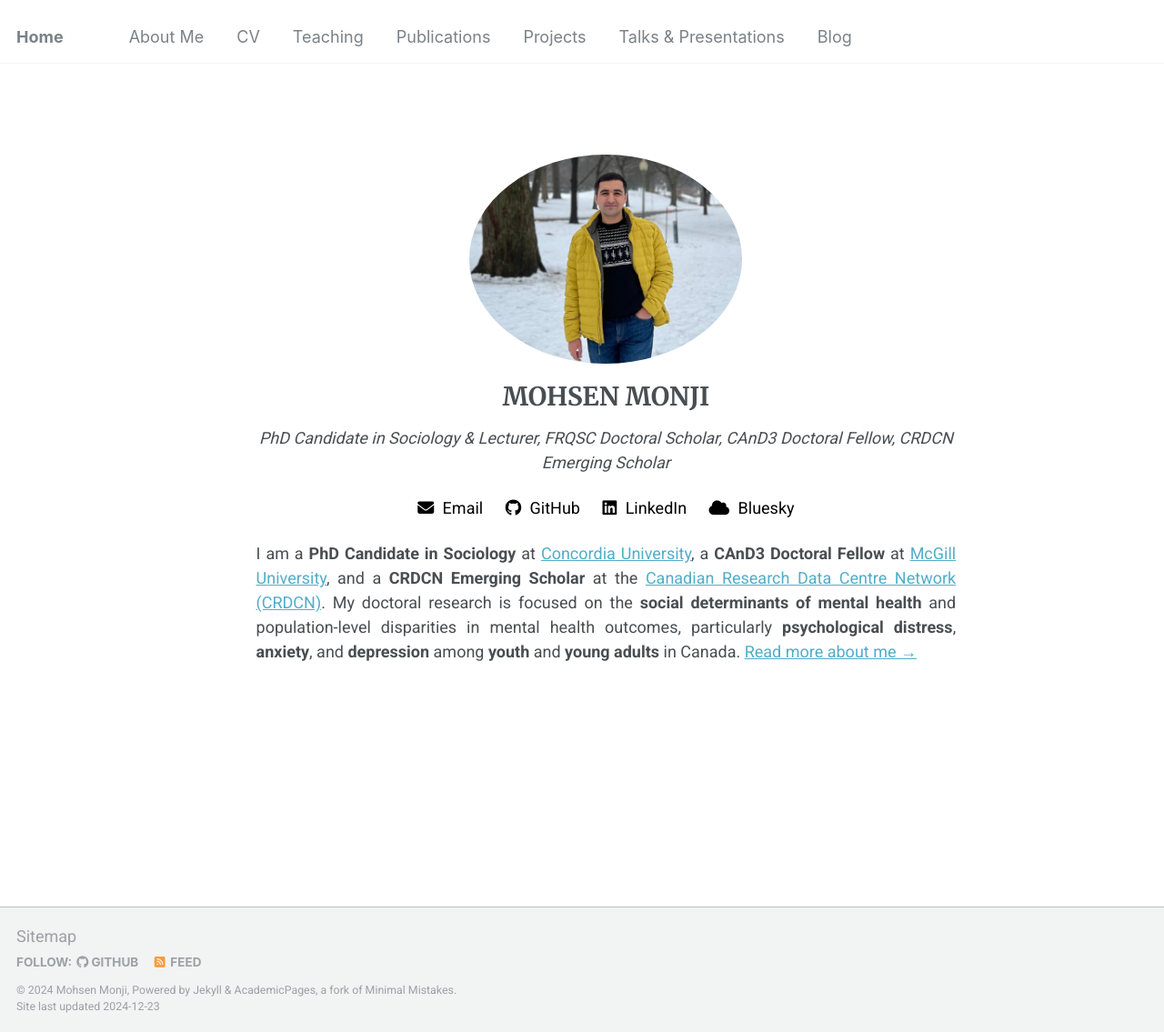
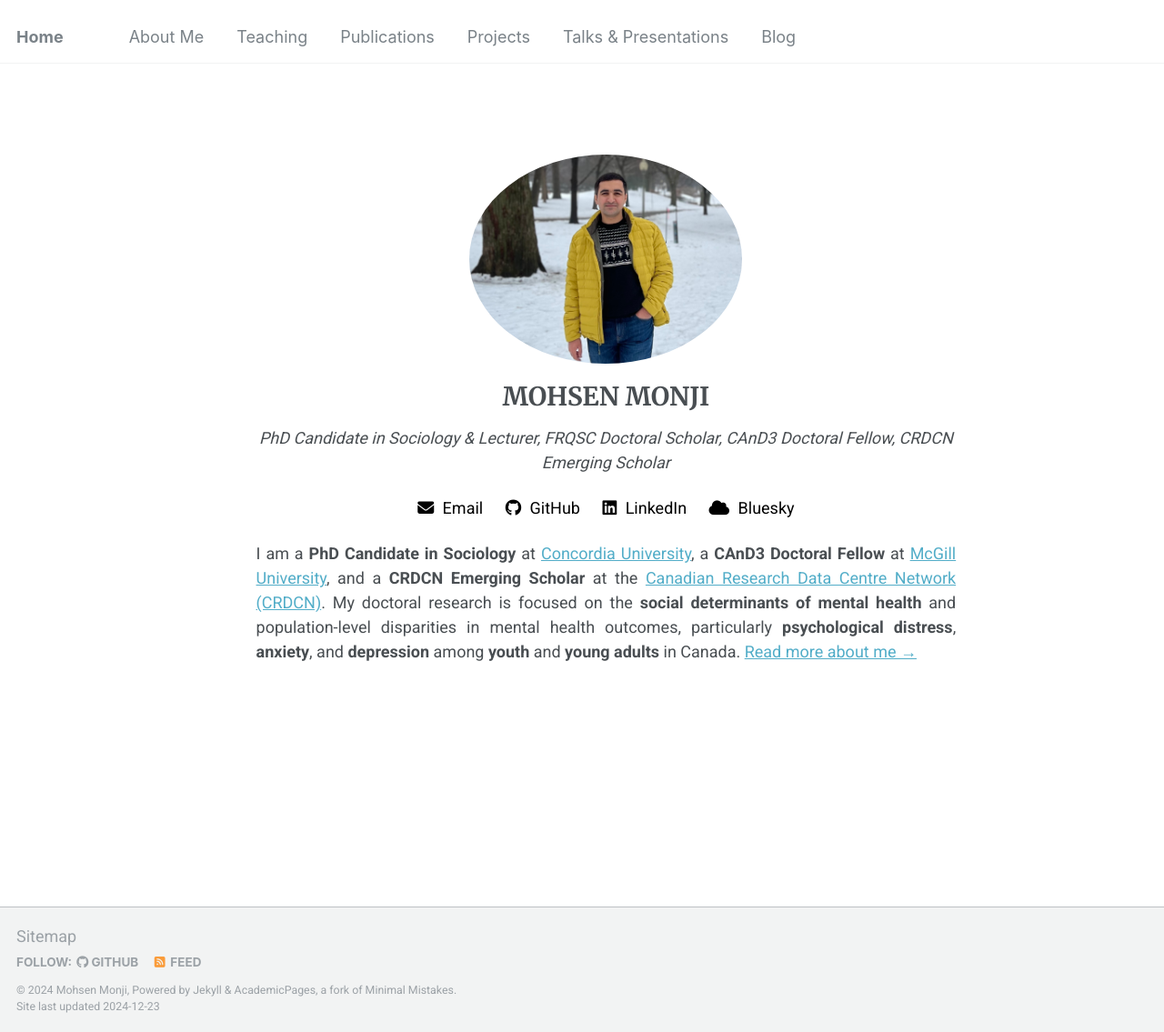
Before and after one commit to Mohsnmonji/mohsnmonji.github.io, a Jekyll site: the page built from _pages/front.md, in a window 1280 px wide and 1135 px high. Shown: the whole window at 91% size. Built offline with Jekyll 4.4.1, drawn with Linux system fonts in a browser that asks for light colours.

```diff
--- a/_data/navigation.yml
+++ b/_data/navigation.yml
@@ -7,8 +7,6 @@
 main:
   - title: "About Me"
     url: /about-me/
-  - title: "CV"
-    url: /curriculum/
   - title: "Teaching"
     url: /teaching/
   - title: "Publications"
```
